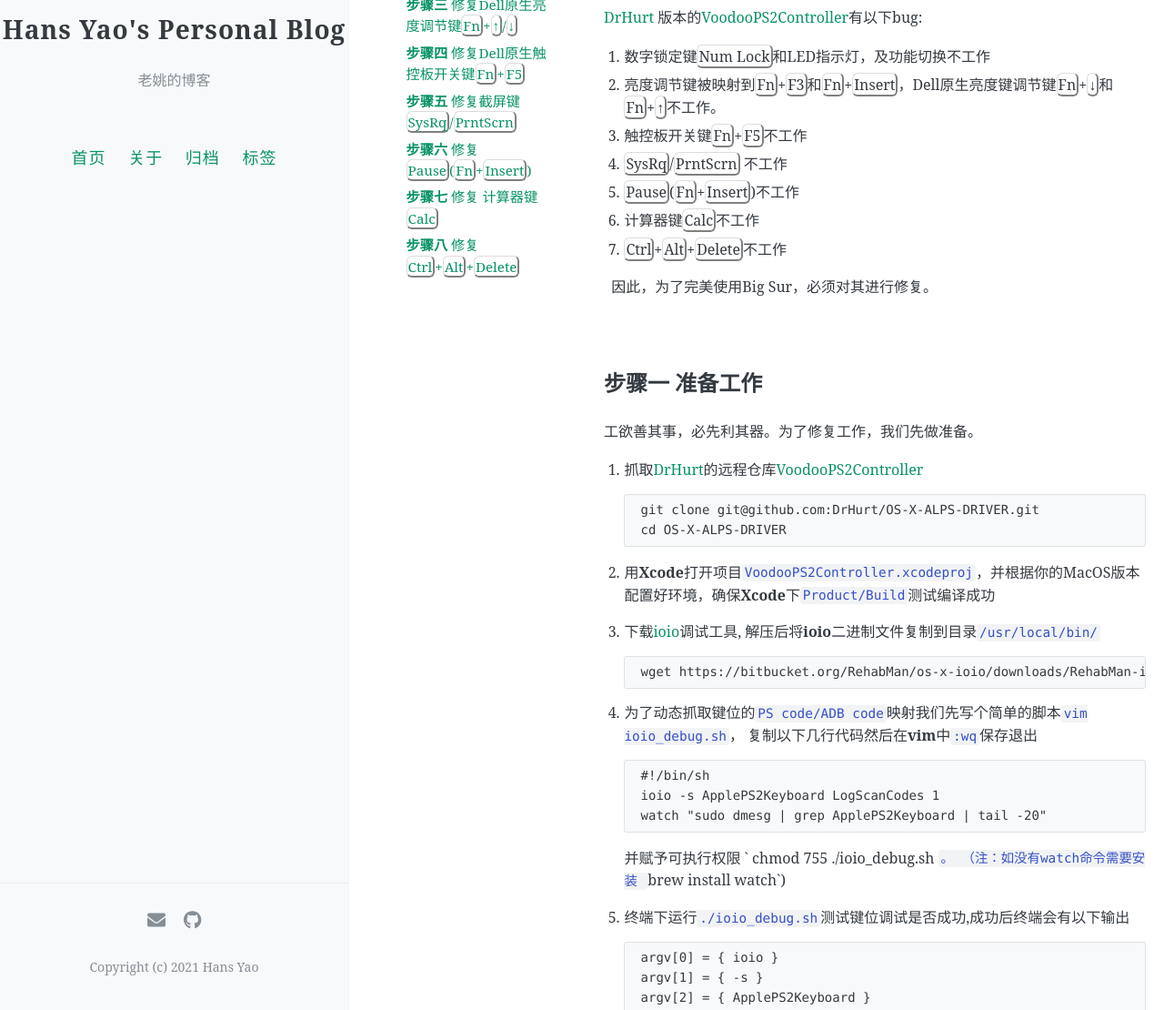
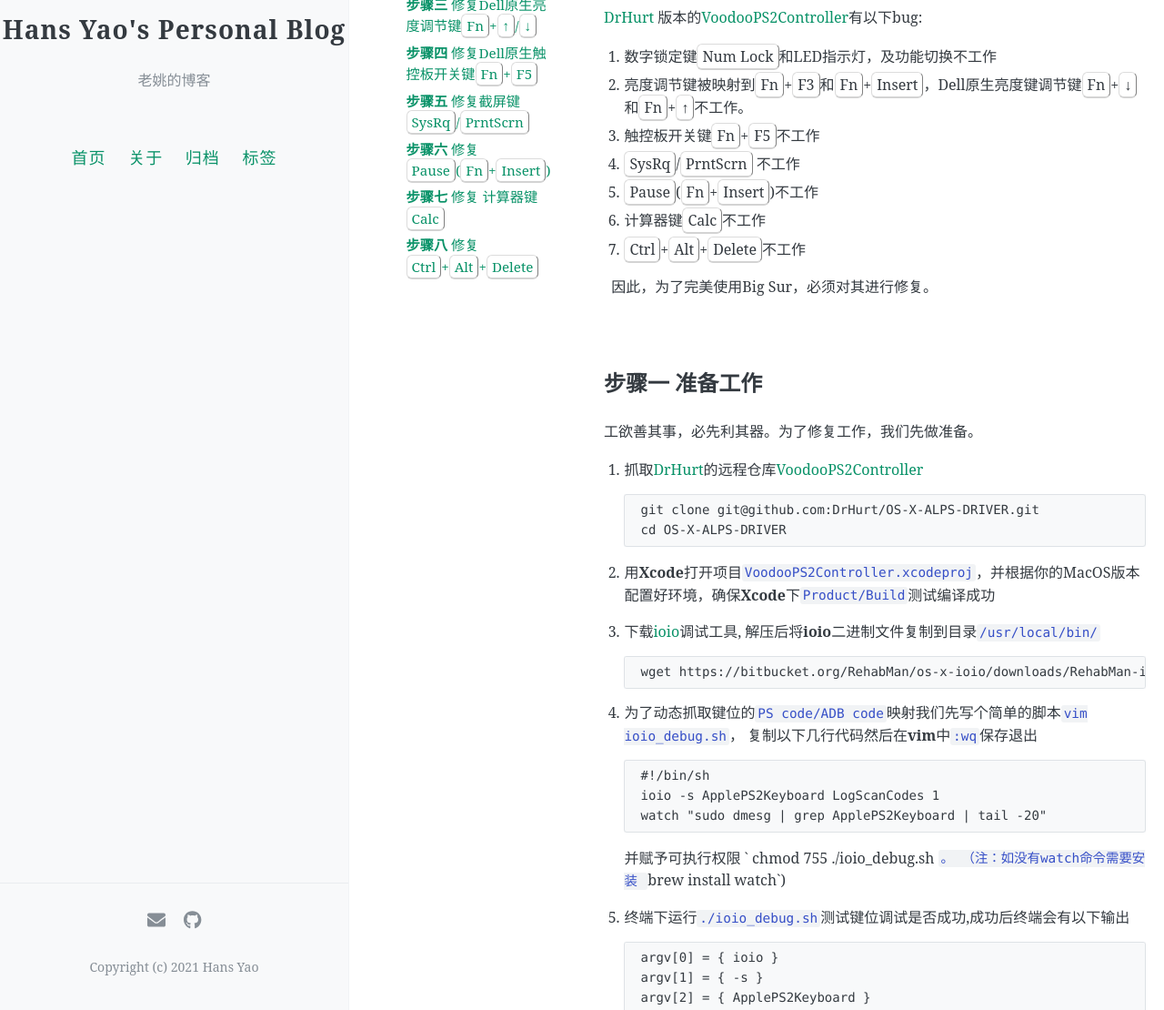
Before and after one commit to hansyao/hansyao.github.io, a Jekyll site: the page built from _posts/2021-05-21-Dell_M4800_keyboard_fix.md, in a window 1280 px wide and 1400 px high. Shown: the part 290-1400 px from the top of the window at 91% size. Built offline with Jekyll 4.4.1, drawn with Linux system fonts in a browser that asks for light colours; comment, search, counter and statistics services are not loaded.

Commit message:
update KBD style

```diff
--- a/_sass/_highlights.scss
+++ b/_sass/_highlights.scss
@@ -5,10 +5,10 @@
 //keyboard keys style
 pre, kbd {
   border-radius: 6px;
-  padding: 1px 1px 0;
+  padding: 2px 5px 2px;
   border: 1px solid gainsboro;
-  border-bottom: 2px solid grey;
-  border-right: 2px solid grey;
+  border-bottom: 2px solid lightgray;
+  border-right: 1px solid grey;
   background-color: transparent
 }
 
```
